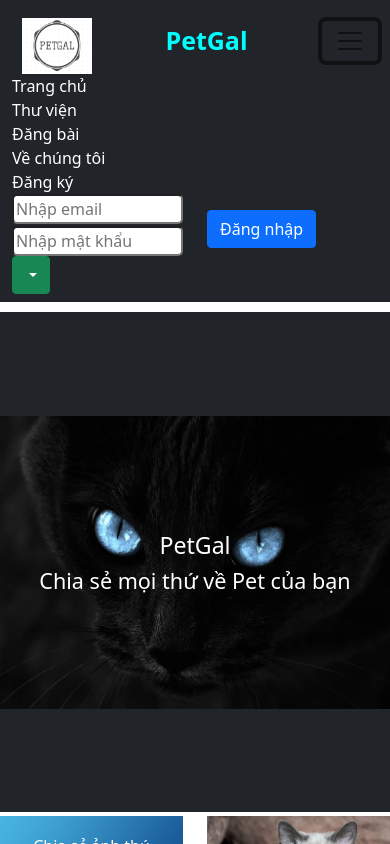
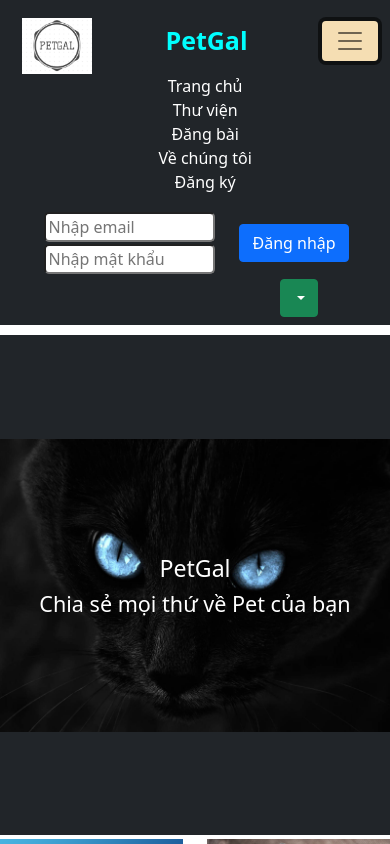
Before and after one commit to niyya123/Reactjs, a React (Create React App) app: page / in a window 390 px wide. Both pictures are taken after a click on the button 350 px from the left and 41 px from the top of the page. Shown: the top 844 px of the page. Built offline with nearby package versions, Linux system fonts and the light colour scheme; no server answers.

Commit message:
fix navbar

```diff
--- a/src/Components/Header.js
+++ b/src/Components/Header.js
@@ -34,15 +34,15 @@
 
   return (
     <div>
-        <Navbar sticky="top" bg="dark" expand="lg">
+        <Navbar sticky="top" bg="dark" expand="lg" className='nav'>
           <Container fluid>
             <img src={anh1} className="logo" alt="có thể là ảnh logo"/>
             <Navbar.Brand as="div" className='text-info brand'>
               <Link to="/home" className='brand-name'>PetGal</Link>
             </Navbar.Brand>
-          <Navbar.Toggle aria-controls="basic-navbar-nav" />
+            <Navbar.Toggle aria-controls="basic-navbar-nav" className='custom_navbar_toggle'/>
             <Navbar.Collapse id="basic-navbar-nav">
-            <Nav className="me-auto">
+              <Nav className="navigation">
                 <Link to="/home" className='navBtn'>Trang chủ</Link>
                 <Link to="/gallery" className='navBtn'>Thư viện</Link>
                 <Link to="/post" className='navBtn'>Đăng bài</Link>
@@ -50,7 +50,7 @@
                 <Link to="/signup" className='navBtn'>Đăng ký</Link>
               </Nav>
             </Navbar.Collapse>
-          <SignIn/>
+            <SignIn className="signin"/>
             <Dropdown className='menuDropdown'>
               <Dropdown.Toggle variant="success" id="dropdown-basic" className="menuBtn">
                 <span>{currentUser?.email}</span>
--- a/src/Components/SignIn.js
+++ b/src/Components/SignIn.js
@@ -1,4 +1,4 @@
-import { Button } from 'react-bootstrap'
+import { Button,Col } from 'react-bootstrap'
 import React,{useState, useRef} from 'react'
 
 
@@ -26,8 +26,8 @@
         }
     }
 
-  return    <div className='row'>
-                <div className='col'>
+  return    <div className='row dangnhap'>
+                <Col xs={{span:6,offset:1}}>
                 <div className='dangnhap'>
                     <input type="email" placeholder="Nhập email" className='tk' onChange={(e)=>{
                 setLoginEmail(e.target.value)
@@ -37,12 +37,12 @@
                 }}/>
 
                 </div>
-                </div>
-                <div className='col nut'>
+                </Col>
+                <Col className='col nut'>
                 <Button type="submit" className='' disabled={loading || currentUser} onClick={login}>
                         Đăng nhập
                 </Button>
-                </div>
+                </Col>
             </div>
 }
 
--- a/src/Styles/Header.css
+++ b/src/Styles/Header.css
@@ -1,3 +1,54 @@
+@media screen and (max-width:600px) {
+    .custom_navbar_toggle{
+        padding: .25rem .75rem !important;
+        font-size: 1.25rem !important;
+        line-height: 1 !important;
+        background-color: wheat !important;
+        border: 1px solid transparent !important;
+        border-radius: .25rem !important;
+        transition: box-shadow .15s ease-in-out !important;
+    }
+    .navigation{
+        display: flex;
+        justify-content: center;
+        align-items: center;
+        margin-bottom: 2%;
+        margin-left: 11%;
+    }
+    .logo
+{
+    width: 70px;
+    height: auto;
+}
+.brand{
+    margin-right: 3%;
+}
+.brand-name
+{
+    font-size: 25px;
+    text-decoration: none;
+    color : cyan;
+    font-weight: bold;
+}
+
+.menuDropdown
+{
+    margin-top: 2%;
+    margin: auto;
+}
+
+.navBtn{
+    text-decoration: none;
+    color: white;
+    margin-right: 20px;
+}
+
+.tkBtn{
+    text-decoration: none;
+    color: black;
+}
+}
+
 .logo
 {
     width: 70px;
--- a/src/Styles/SignIn.css
+++ b/src/Styles/SignIn.css
@@ -1,5 +1,8 @@
-.dangnhap{
-
+@media screen and (max-width:600px) {
+    .dangnhap{
+        margin-top: 2%;
+        margin-bottom: 1%;
+    }
 }
 .tk
 {
```
Lines whose indentation alone changed are shown as unchanged.
